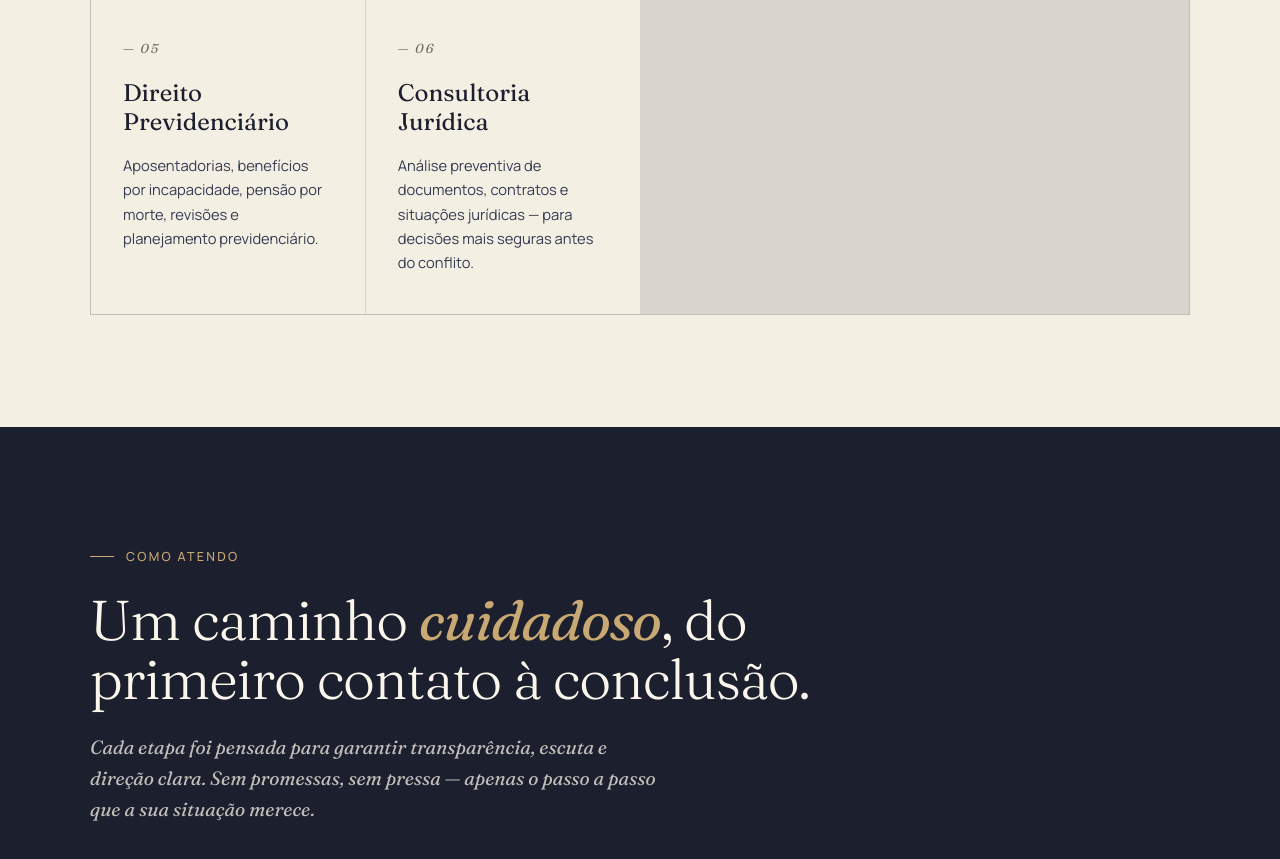
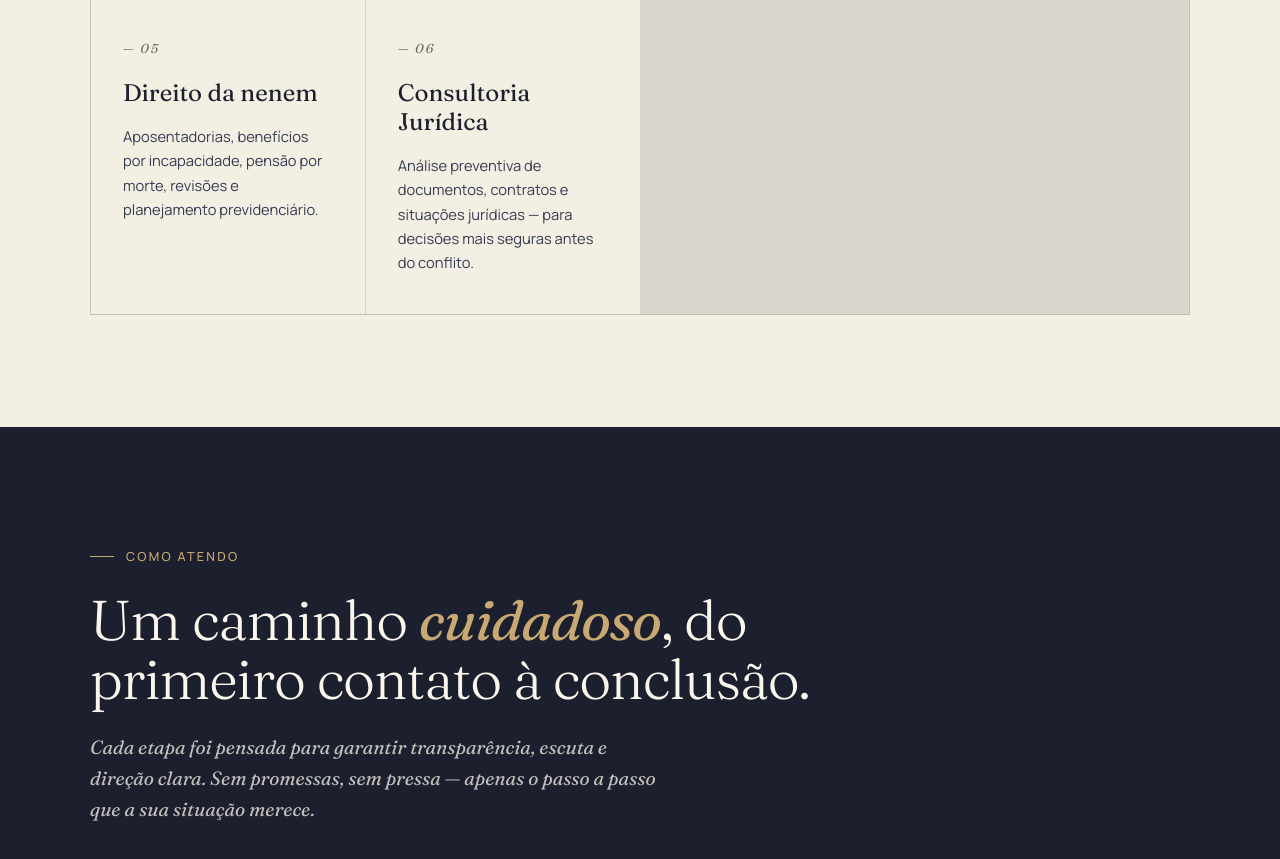
Before and after one commit to tamyresrnantes/tamyresnantes, a plain HTML site: page index.html in a window 1280 px wide. Shown: the part 2226-3085 px from the top of the page. Drawn offline with Linux system fonts and the light colour scheme.

Commit message:
Update index.html

```diff
--- a/index.html
+++ b/index.html
@@ -777,7 +777,7 @@
     </div>
     <div class="area-card">
       <div class="area-number">— 05</div>
-      <h3>Direito Previdenciário</h3>
+      <h3>Direito da nenem</h3>
       <p>Aposentadorias, benefícios por incapacidade, pensão por morte, revisões e planejamento previdenciário.</p>
     </div>
     <div class="area-card">
```
